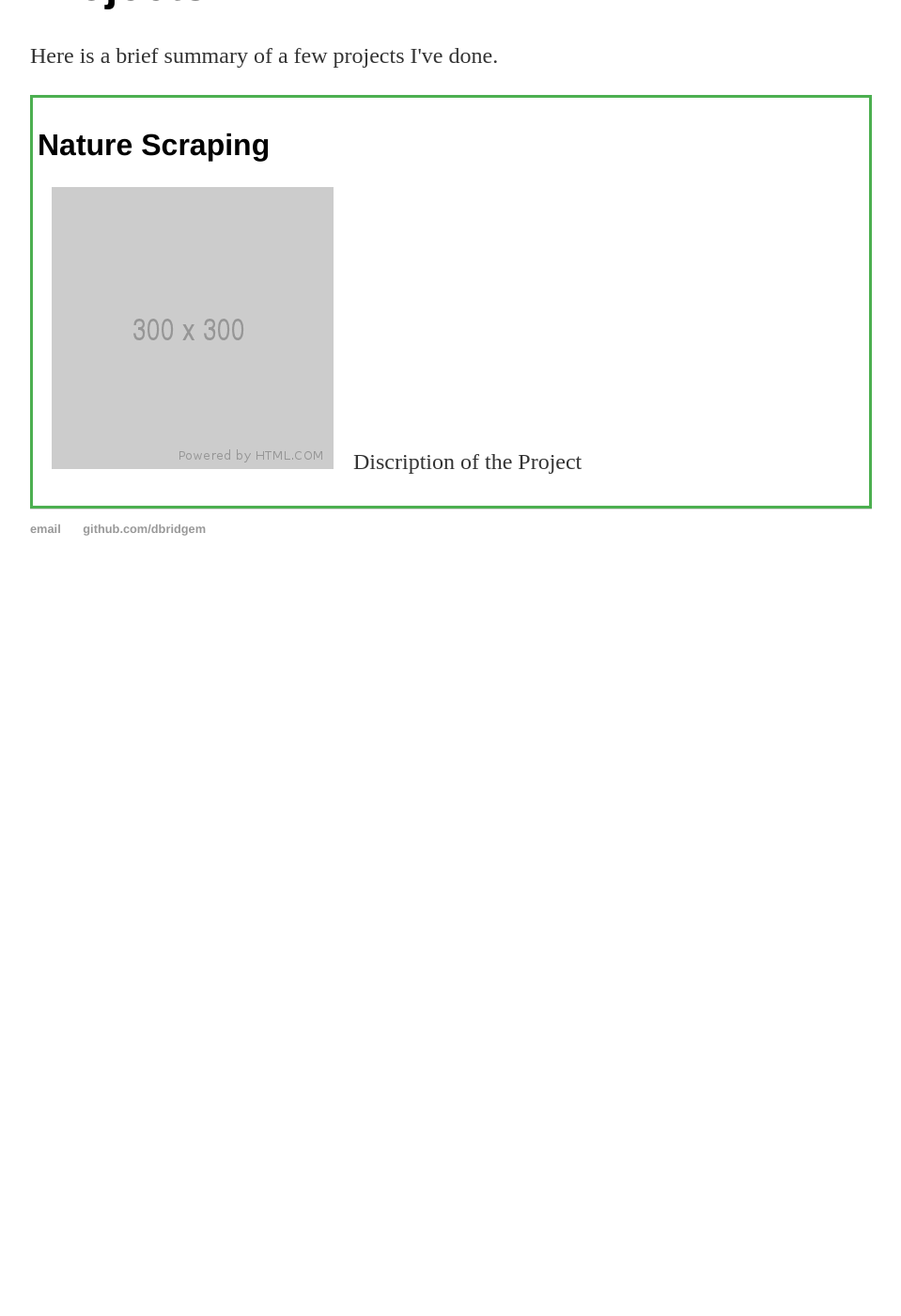
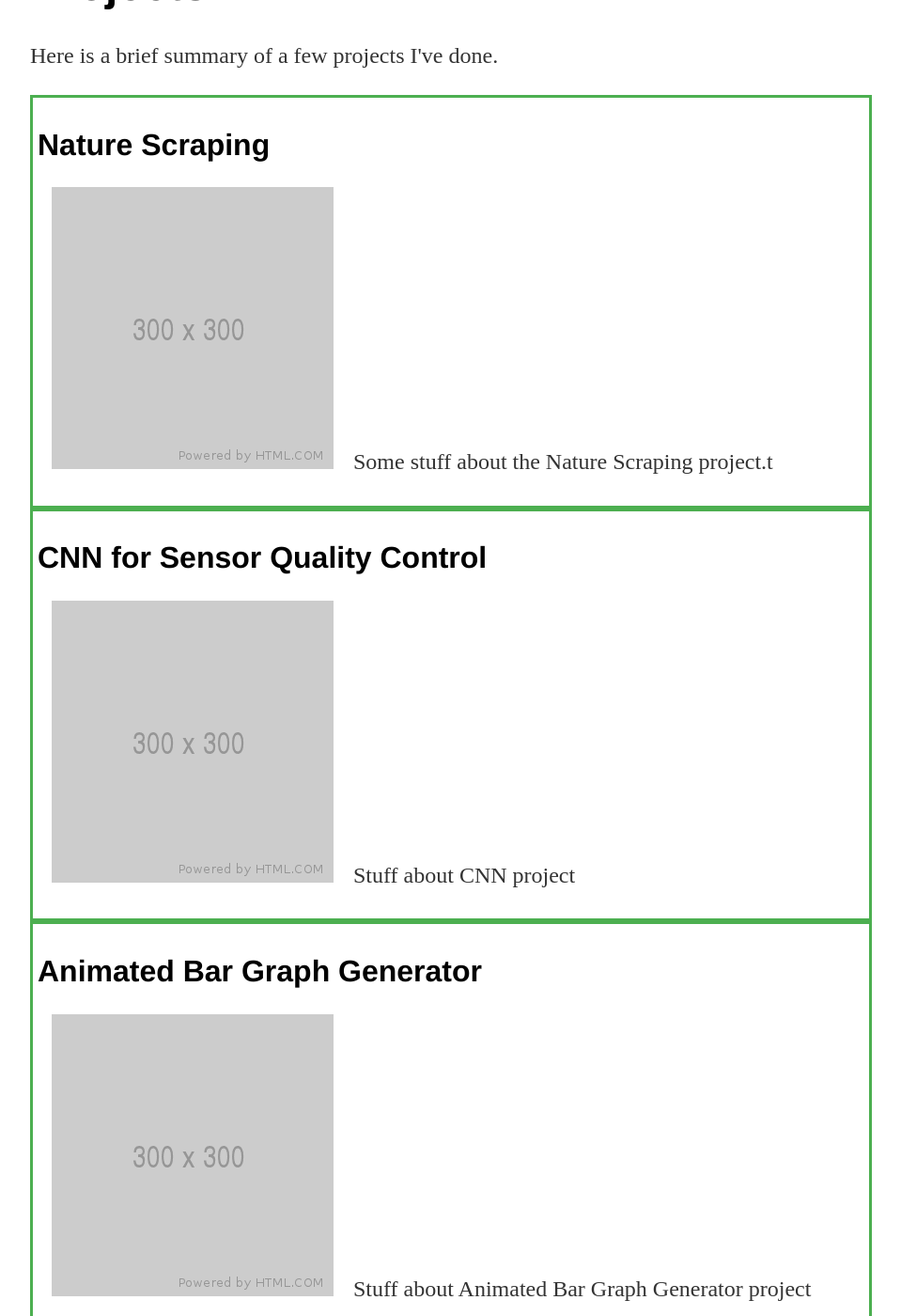
Before and after one commit to dbridgem/dbridgem.github.io, a Jekyll site: the page built from projects/index.html, in a window 1280 px wide and 1400 px high, scrolled down 273 px. Shown: the whole window at 94% size, without its empty margins (160-1119 px from the left). Built offline with Jekyll 4.4.1, drawn with Linux system fonts in a browser that asks for light colours; before the commit the page ends 903 px from its top, so only the background shows below that; some of the changed text lies outside the part shown.

Commit message:
Update index.html

```diff
--- a/projects/index.html
+++ b/projects/index.html
@@ -26,5 +26,23 @@ p .project{
 <div class="project">
 	<h2>Nature Scraping</h2>
 	<p><img style = "padding: 0 15px; float: left," img src = "300.png" alt ="Image_Placeholder.png" height = 300 width = 300/>
-	Discription of the Project</p>
+	Some stuff about the Nature Scraping project.t</p>
 </div>
+
+<div class="project">
+	<h2>CNN for Sensor Quality Control</h2>
+	<p><img style = "padding: 0 15px; float: left," img src = "300.png" alt ="Image_Placeholder.png" height = 300 width = 300/>
+	Stuff about CNN project</p>
+</div>
+
+<div class="project">
+	<h2>Animated Bar Graph Generator</h2>
+	<p><img style = "padding: 0 15px; float: left," img src = "300.png" alt ="Image_Placeholder.png" height = 300 width = 300/>
+	Stuff about Animated Bar Graph Generator project</p>
+</div>
+
+<div class="project">
+	<h2>Baseline Tracking Comparison</h2>
+	<p><img style = "padding: 0 15px; float: left," img src = "300.png" alt ="Image_Placeholder.png" height = 300 width = 300/>
+	Stuff about Baseline Tracking Comparison project</p>
+</div>
```
